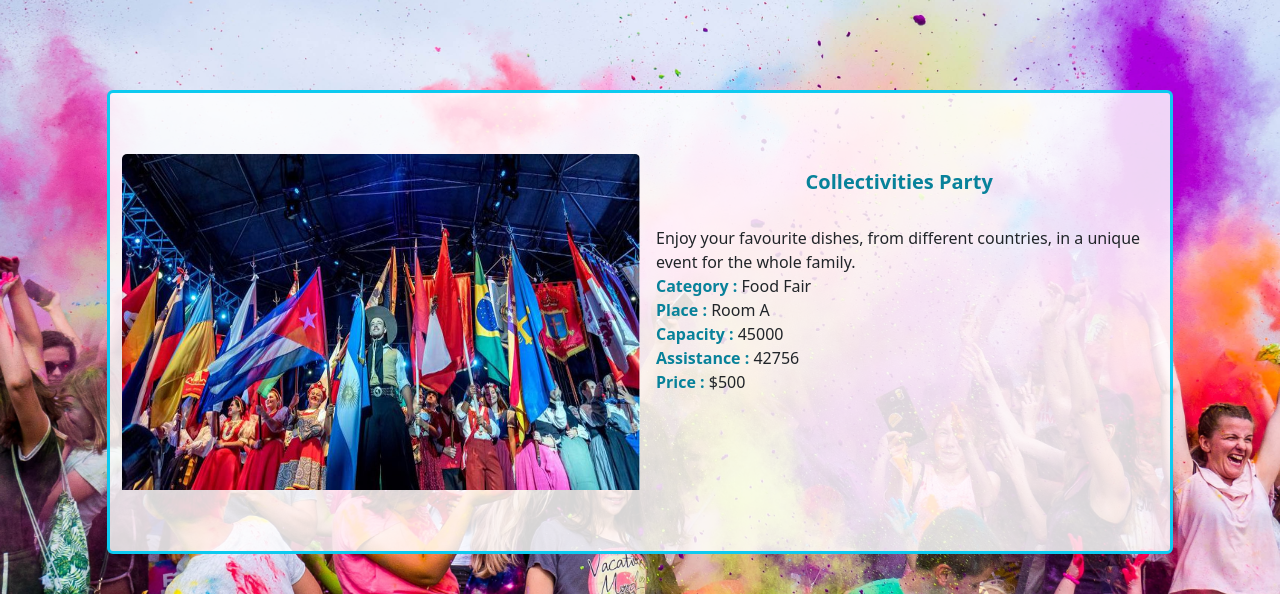
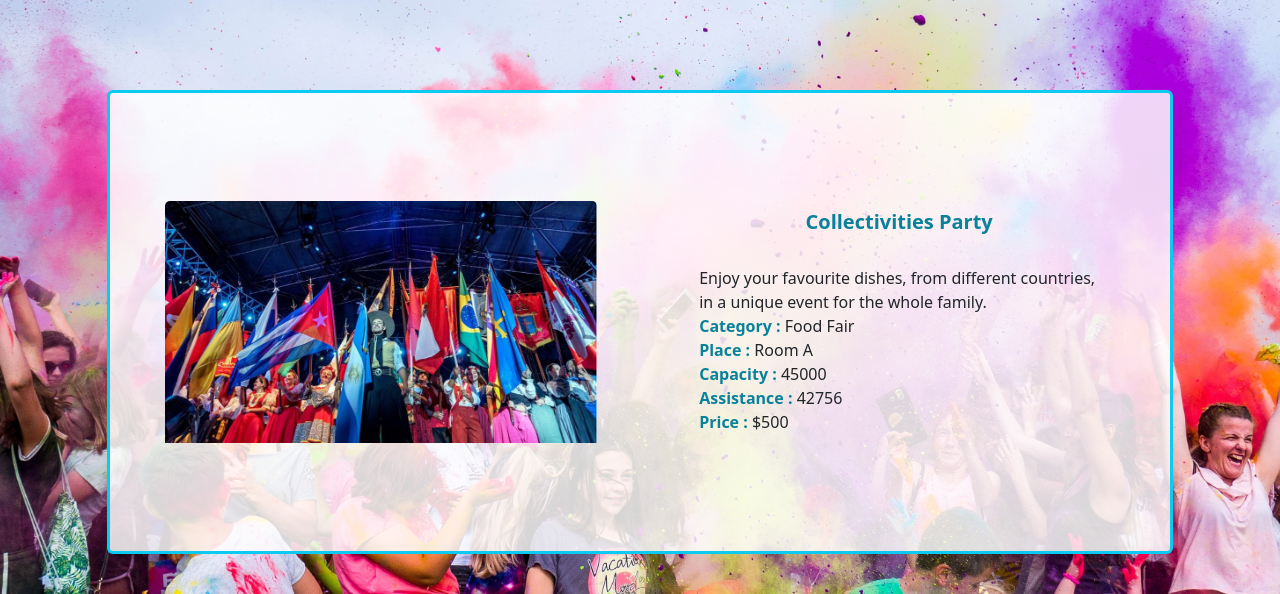
Before and after one commit to Juan-Bianchi/mindhubTask1, a plain HTML site: page details.html in a window 1280 px wide. Shown: the part 206-800 px from the top of the page. Drawn offline with nearby package versions, Linux system fonts and the light colour scheme.

Commit message:
version final del task1

```diff
--- a/assets/styles/style.css
+++ b/assets/styles/style.css
@@ -20,6 +20,7 @@ h2 {
     font-family: sugarSnow;
     color: white;
     margin: 0;
+    font-size:200%;
 }
 
 p {
@@ -29,6 +30,7 @@ p {
 
 .btn-outline-light {
     --bs-btn-hover-bg: #4635dc;
+    --bs-btn-hover-color: white;
 }
 
 header {
@@ -274,14 +276,9 @@ table, tr, th, td {
 
 .card-giant {
     background-color: rgba(255, 255, 255, 0.837);
-    align-items: center;
     padding-bottom: 3vh;
     padding-top: 3vh;
     border: solid 3px #0dcaf0;
-}
-
-.card-giant img {
-    aspect-ratio: 1 / 0.65;
 }
 
 .card-title {
@@ -296,7 +293,7 @@ table, tr, th, td {
 }
 
 .foto-descripcion {
-    justify-content: center;
+    justify-content: space-around;
 }
 
 .container-img-giant {
@@ -332,6 +329,10 @@ table, tr, th, td {
 
 
 @media (min-width: 1024px) and (max-width: 1440px){
+    .filtro-categorias {
+        flex-direction: row;
+    }
+
     .card-medium {
         width: 15rem;
     }
--- a/details.html
+++ b/details.html
@@ -56,10 +56,10 @@
 
                 <article class="card mb-3 card-giant col-10 justify-content-center" >
                     <div class="row g-0 foto-descripcion">
-                        <div class="col-12 col-md-6 container-img-giant">
+                        <div class="col-12 col-md-5 container-img-giant">
                             <img src="./assets/images/CollectivitiesParty.jpg" class="card-img-top" alt="CollectivitiesParty" title="CollectivitiesParty">
                         </div>
-                        <div class="col-12 col-md-6">
+                        <div class="col-12 col-md-5">
                             <div class="card-body card-body-giant">
                                 <h5 class="card-title">Collectivities Party</h5>
                                 <p class="card-text">Enjoy your favourite dishes, from different countries, in a unique event for the whole family.</p>
```
